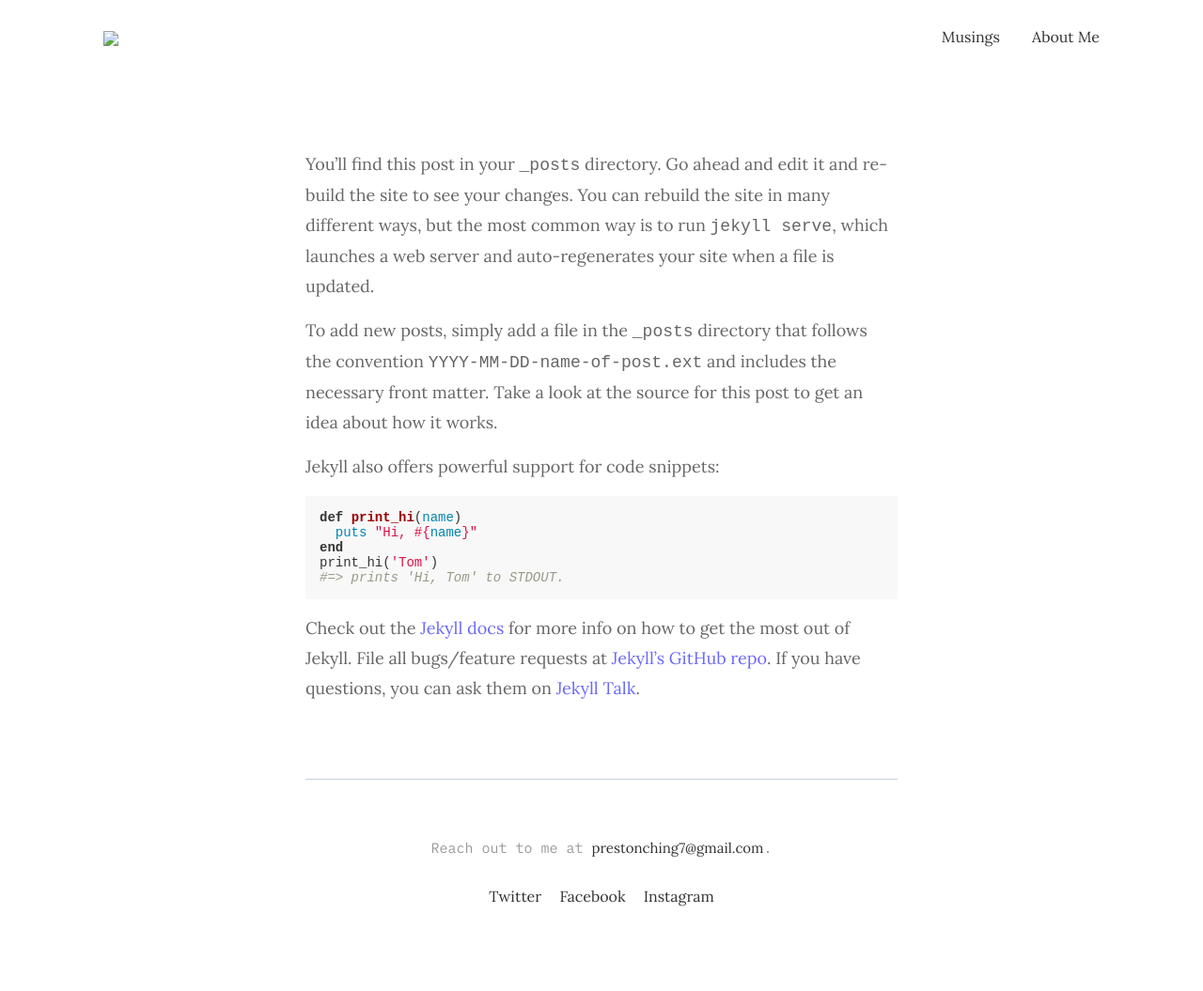
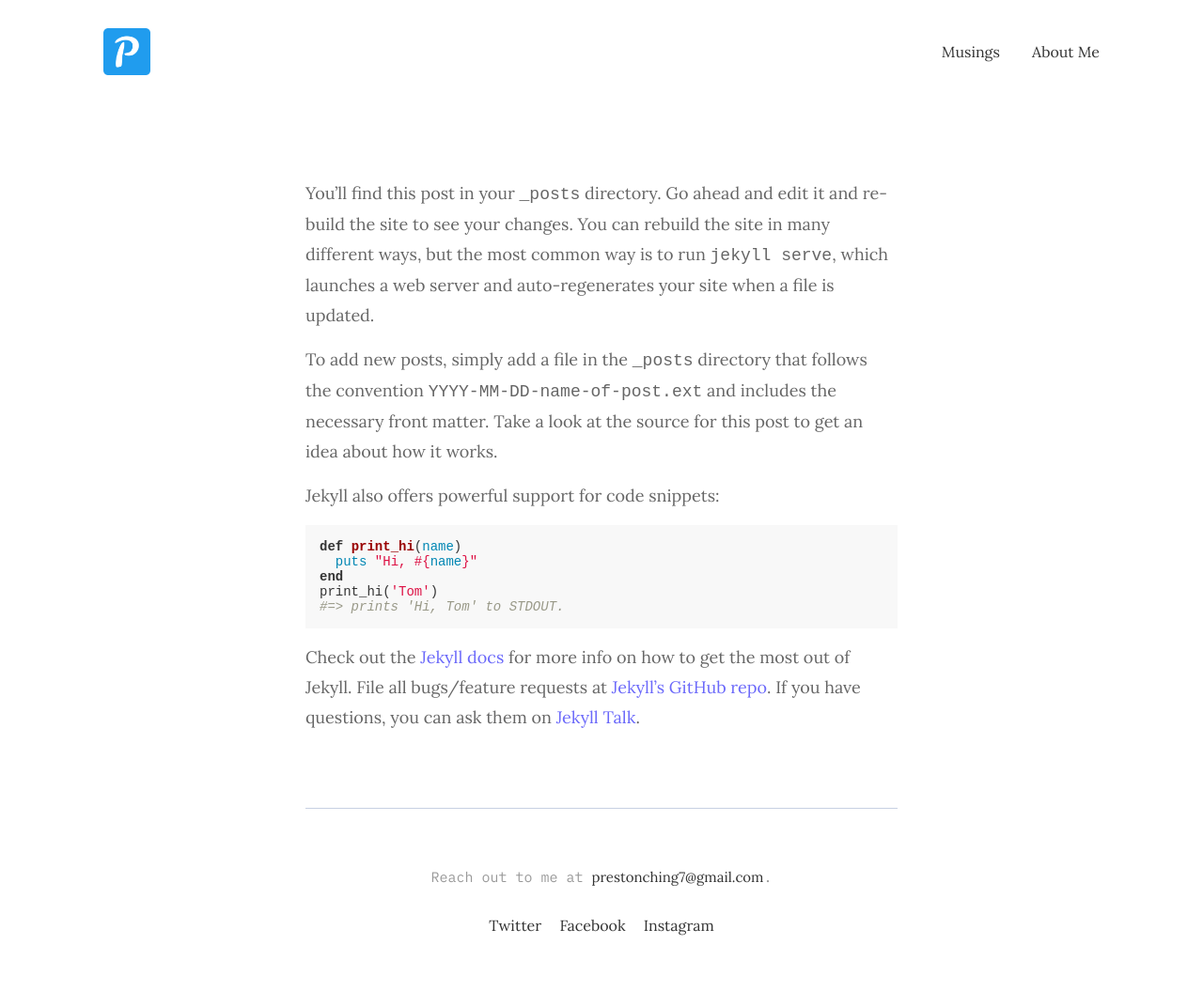
Before and after one commit to PrestonChing/prestonching.github.io, a Jekyll site: the page built from template_posts/2018-05-29-welcome-to-jekyll.md, in a window 1280 px wide. Shown: the whole page at 94% size. Built offline with Jekyll 4.4.1, drawn with Linux system fonts in a browser that asks for light colours; our own code applies the rules of GitHub Pages for plain Markdown files; before the commit the page ends 1024 px from its top, so only the background shows below that.

Commit message:
test logo image

```diff
--- a/_includes/header.html
+++ b/_includes/header.html
@@ -4,7 +4,7 @@
 
     <div class="logo">
       <a class="logo__link" href="{{ site.baseurl }}/">
-        <img class="logo__image" src="{{ site.logo }}">
+        <img class="logo__image" src="{{ site.baseurl }}/assets/img/{{ site.logo }}">
       </a>
     </div>
 
```
Also changed, not shown: assets/img/android-chrome-192x192.png (added).
